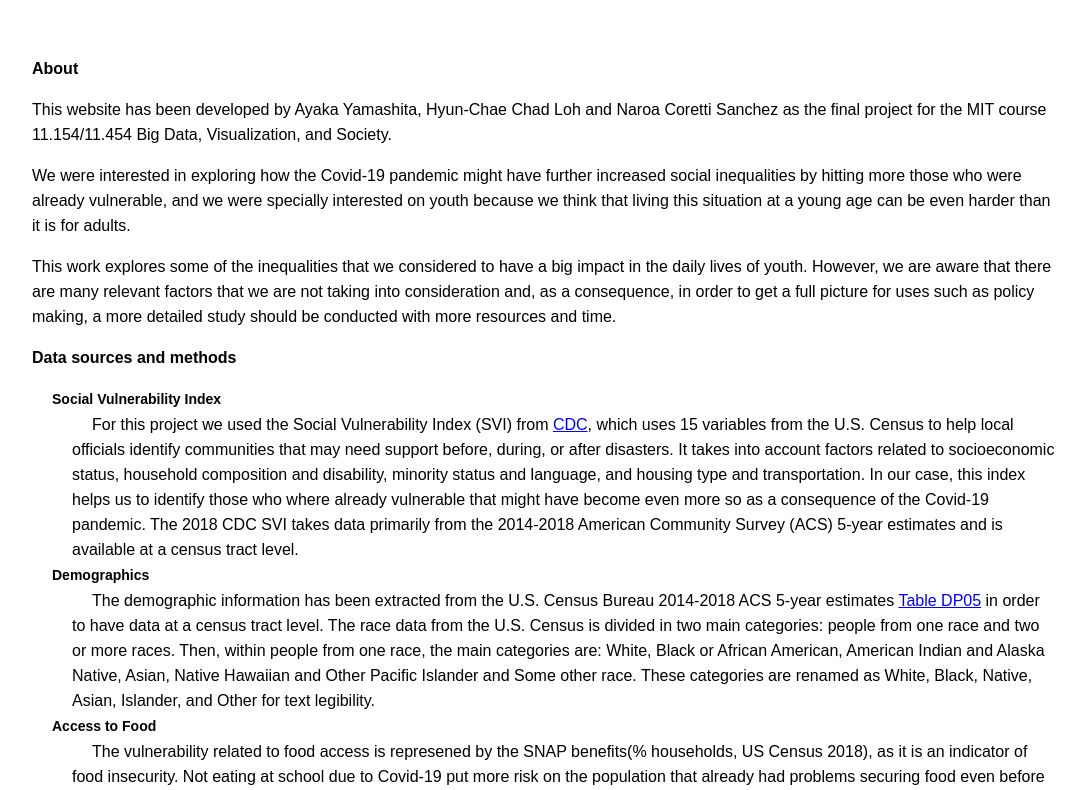
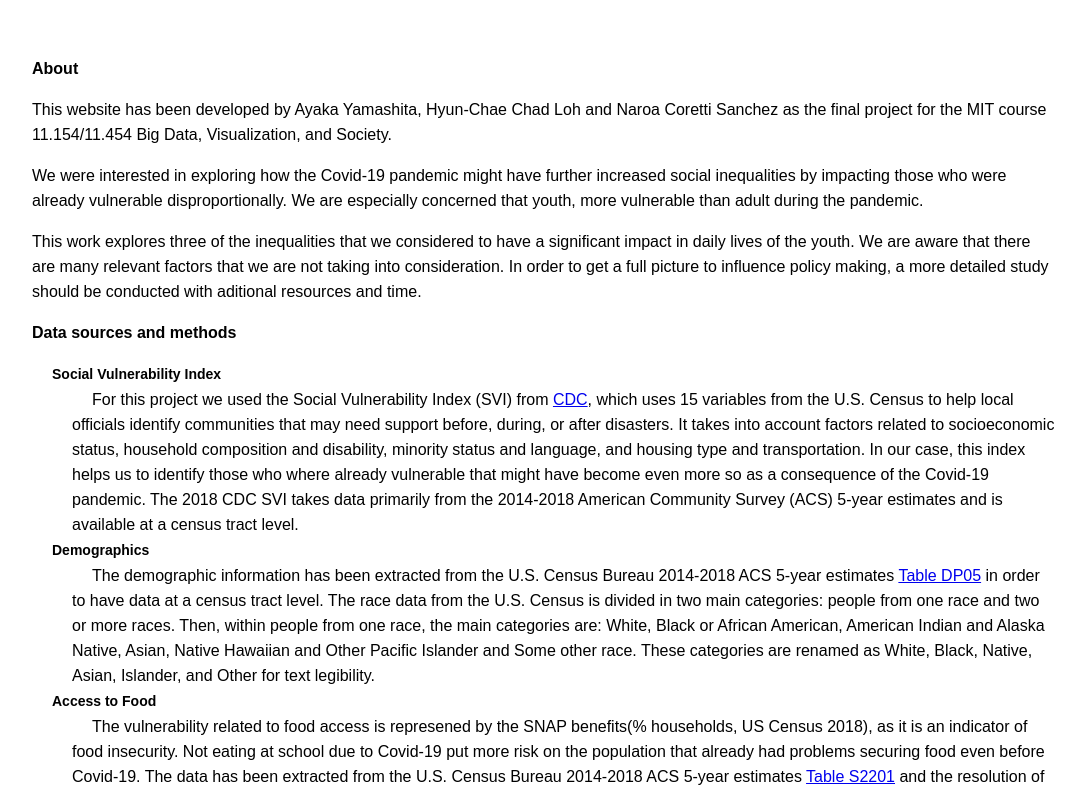
Before and after one commit to NaroaCS/BigData_FinalProject, a plain HTML site: page about.html in a window 1280 px wide. Shown: the top 790 px of the page, without its empty margins (88-1173 px from the left). Drawn offline with Linux system fonts and the light colour scheme.

Commit message:
Update about.html

```diff
--- a/about.html
+++ b/about.html
@@ -34,8 +34,8 @@
 
   <p><b>About</b></p>
   <p>This website has been developed by Ayaka Yamashita, Hyun-Chae Chad Loh and Naroa Coretti Sanchez as the final project for the MIT course 11.154/11.454 Big Data, Visualization, and Society.</p>
-  <p>We were interested in exploring how the Covid-19 pandemic might have further increased social inequalities by hitting more those who were already vulnerable, and we were specially interested on youth because we think that living this situation at a young age can be even harder than it is for adults.</p>
-  <p>This work explores some of the inequalities that we considered to have a big impact in the daily lives of youth. However, we are aware that there are many relevant factors that we are not taking into consideration and, as a consequence, in order to get a full picture for uses such as policy making, a more detailed study should be conducted with more resources and time.</p>
+  <p>We were interested in exploring how the Covid-19 pandemic might have further increased social inequalities by impacting those who were already vulnerable disproportionally. We are especially concerned that youth, more vulnerable than adult during the pandemic.</p>
+  <p>This work explores three of the inequalities that we considered to have a significant impact in daily lives of the youth. We are aware that there are many relevant factors that we are not taking into consideration. In order to get a full picture to influence policy making, a more detailed study should be conducted with aditional resources and time.</p>
 
   <p><b>Data sources and methods</b></p>
   <div style="text-indent:20px">
```
